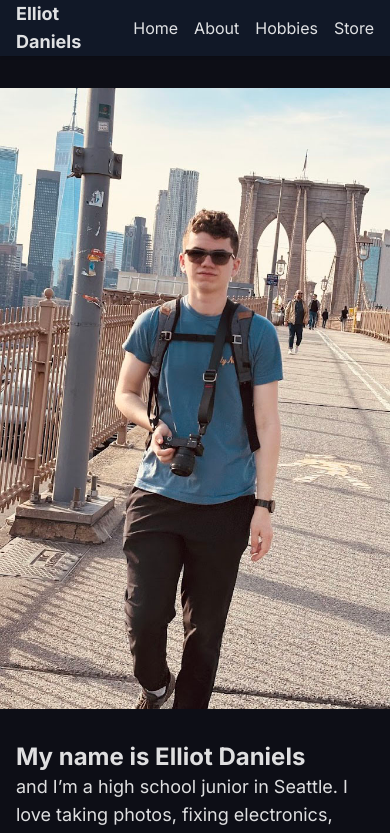
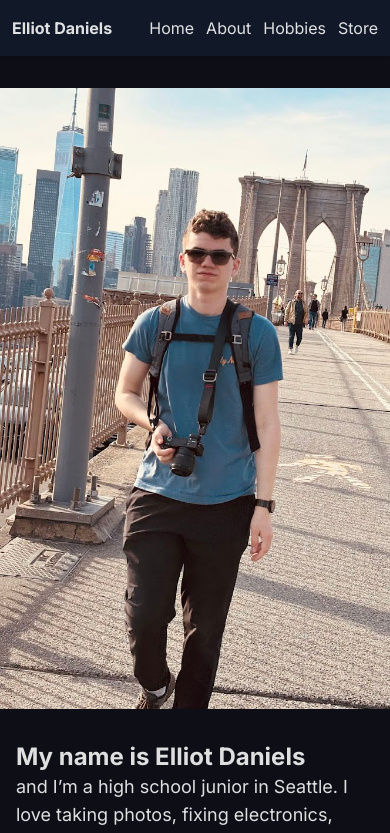
Before and after one commit to 1withspaghetti/Elliot-Daniels-Portfolio, a Next.js app: page /about in a window 390 px wide. Shown: the top 833 px of the page. Built offline with nearby package versions, Linux system fonts and the light colour scheme.

Commit message:
Fixed header padding to prevent mobile wrap

```diff
--- a/src/components/Header.tsx
+++ b/src/components/Header.tsx
@@ -2,11 +2,11 @@ import Link from "next/link";
 
 export default function Header() {
     return (
-        <header className="flex bg-gray-900 h-14 items-center justify-between sm:justify-start px-4 sm:px-8 gap-x-4 sm:gap-x-8">
+        <header className="flex bg-gray-900 h-14 items-center justify-between sm:justify-start px-3 sm:px-8 gap-x-2 sm:gap-x-8">
             <div>
-                <Link href="/" className="text-lg font-bold py-4 hover:text-purple-300 transition">Elliot Daniels</Link>
+                <Link href="/" className="sm:text-lg font-bold py-4 hover:text-purple-300 transition">Elliot Daniels</Link>
             </div>
-            <ul className="flex gap-x-4 items-center">
+            <ul className="flex gap-x-3 sm:gap-x-4 items-center">
                 <li>
                     <Link href="/" className="py-4 hover:text-purple-300 transition">Home</Link>
                 </li>
```
